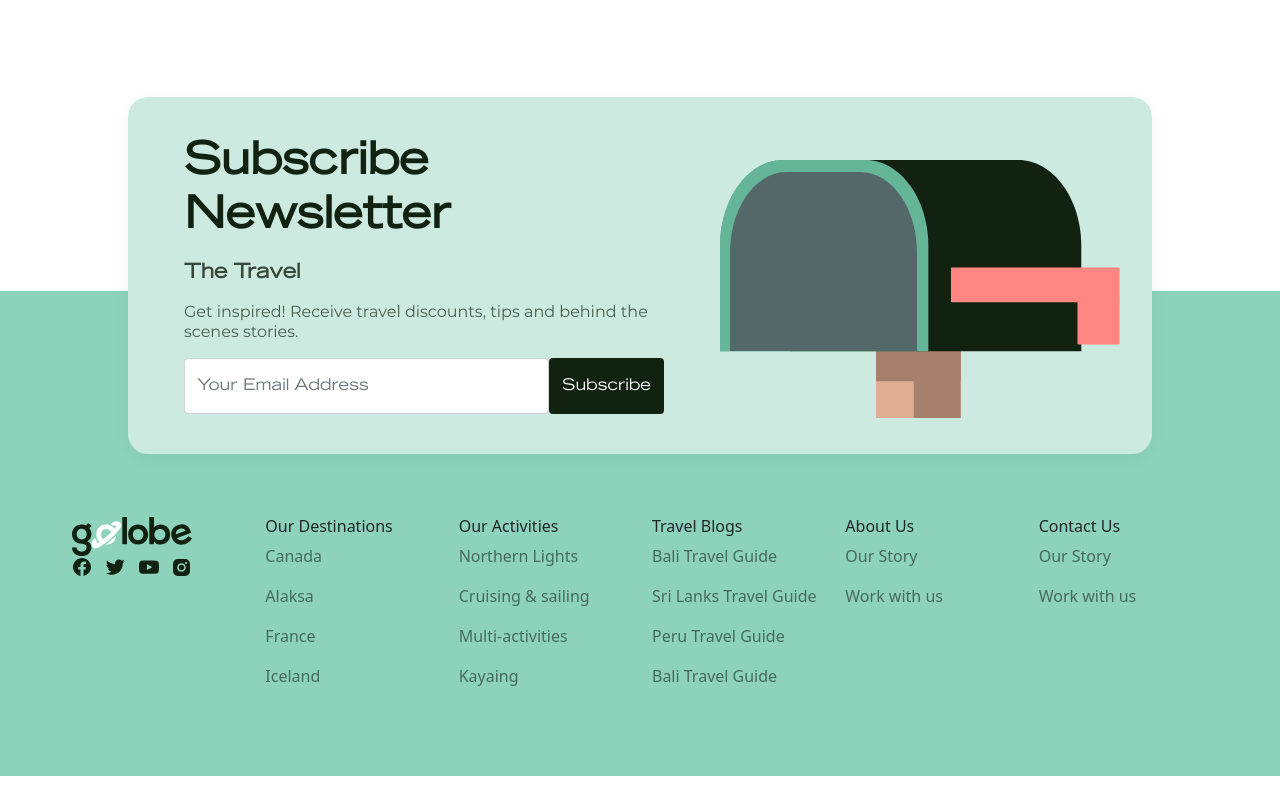
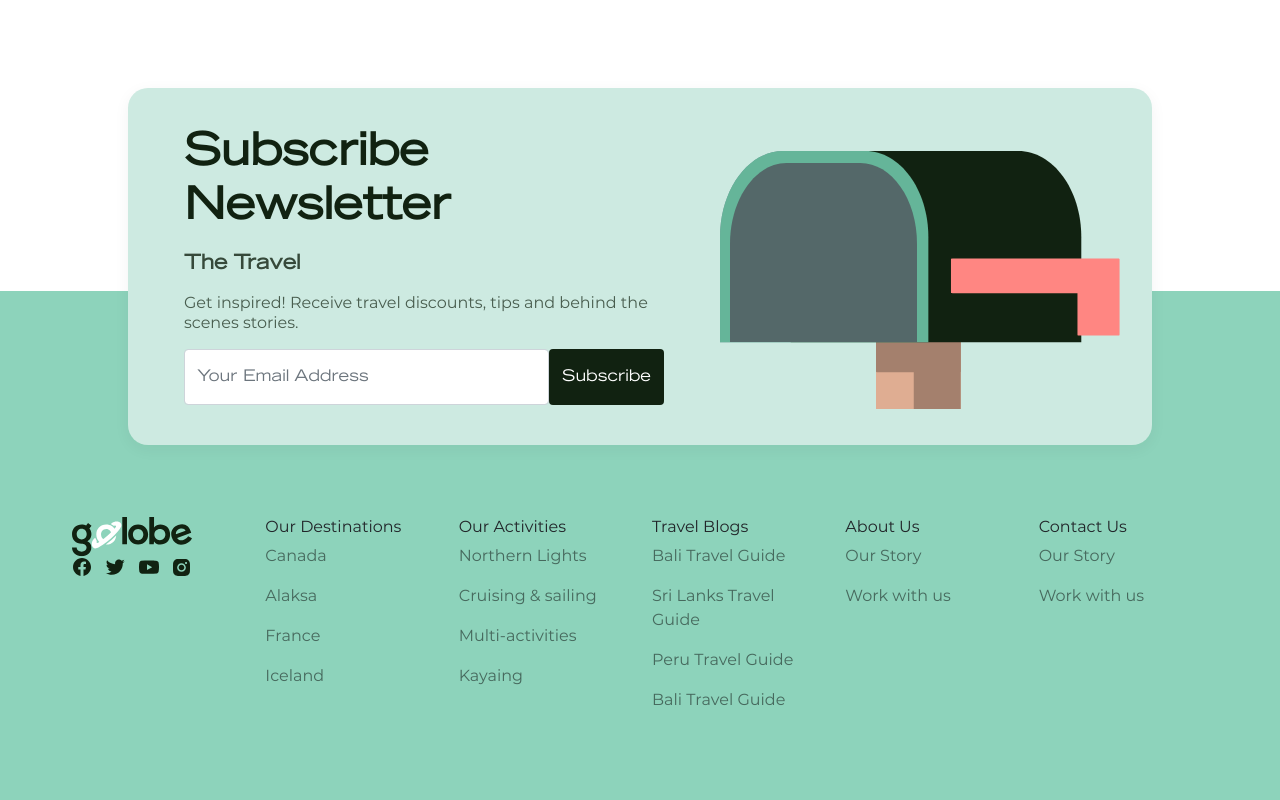
Before and after one commit to AboodW/Travel_LandingPage, a plain HTML site: page index.html in a window 1280 px wide. Shown: the part 2938-3738 px from the top of the page. Before the commit the page ends 3714 px from the top, so only its background shows below. Drawn offline with nearby package versions, Linux system fonts and the light colour scheme.

Commit message:
99% done

```diff
--- a/Css/style.css
+++ b/Css/style.css
@@ -295,6 +295,13 @@ footer {
   opacity: 0.7;
   max-width: 37.0625rem;
 }
+.co1,
+.co2,
+.co3,
+.co4,
+.co5 {
+  font-family: "Montserrat Regular", sans-serif;
+}
 
 .footerinput {
   max-width: inherit;
```
